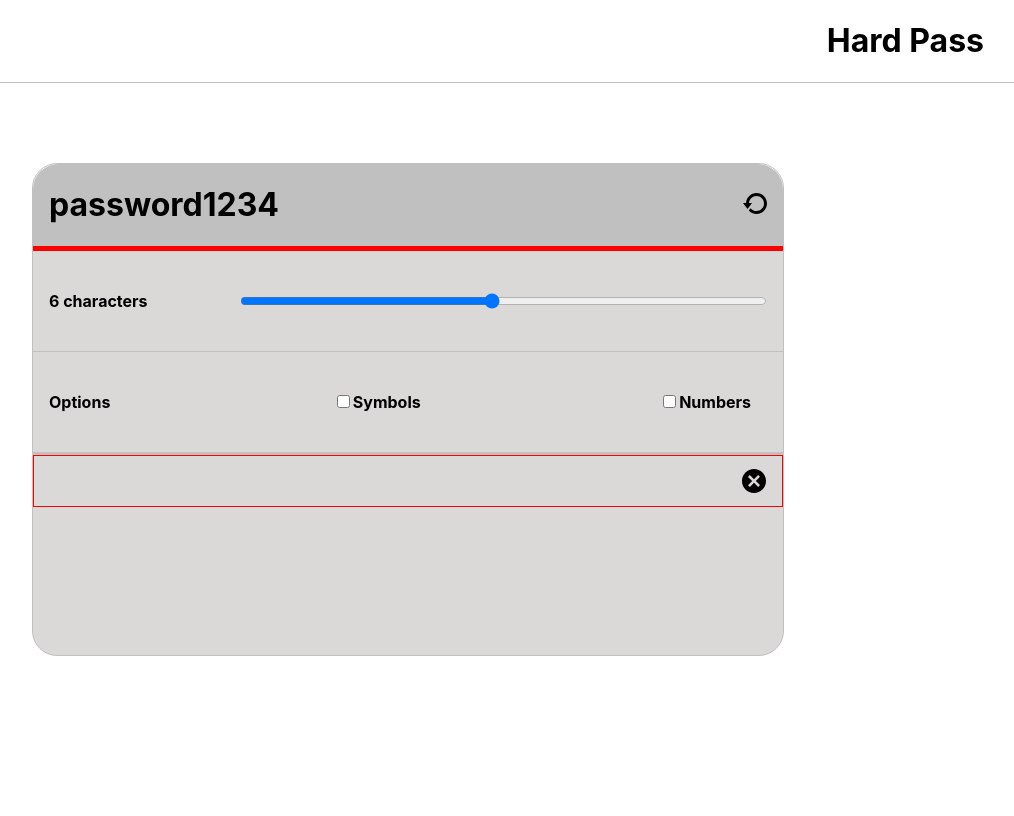
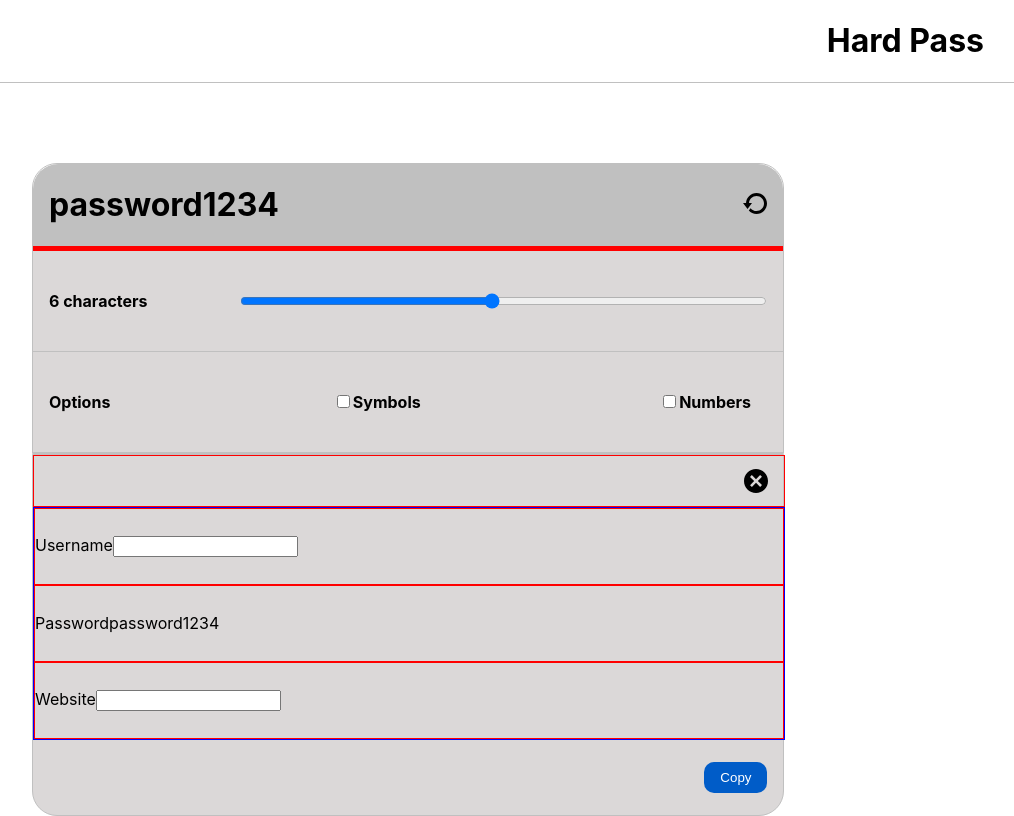
Before and after one commit to SJellen/hard-pass, a React (Create React App) app: page / in a window 1280 px wide. Both pictures are taken after a click on the button "Create Login". Shown: the whole page, without its empty margins (232-1246 px from the left). Built offline with nearby package versions, Linux system fonts and the light colour scheme.

Commit message:
layout and spacing on the slide down container

```diff
--- a/src/components/SlideDown.js
+++ b/src/components/SlideDown.js
@@ -1,11 +1,10 @@
 import React, { useContext } from "react";
 import '../styles/SlideDown.css'
 import { Context } from "../context/Context";
-import { nominalTypeHack } from "prop-types";
 
 export default function SlideDown() {
 
-    const {sliderOpen, setSliderOpen} = useContext(Context)
+    const {sliderOpen, setSliderOpen, password} = useContext(Context)
 
     return (
         <div className="slide-down-container" style={{display: sliderOpen ? '' : 'none'}}>
@@ -14,6 +13,27 @@ export default function SlideDown() {
                     <path d="M12 0c-6.627 0-12 5.373-12 12s5.373 12 12 12 12-5.373 12-12-5.373-12-12-12zm4.151 17.943l-4.143-4.102-4.117 4.159-1.833-1.833 4.104-4.157-4.162-4.119 1.833-1.833 4.155 4.102 4.106-4.16 1.849 1.849-4.1 4.141 4.157 4.104-1.849 1.849z"/>
                 </svg>
             </div>
+            <div className="input-container">
+                <div className="single-input">
+                    <label>Username
+                        <input />
+                    </label>
+                </div>
+                <div className="single-input">
+                    <label>Password
+                        {password}
+                    </label>
+                </div>
+
+                <div className="single-input">
+                    <label>Website
+                        <input />
+                    </label>
+                </div>
+            </div>
+            <div className="copy-container">
+                <span className="copy-button-container"><button >Copy</button></span>
+            </div>
         </div>
     )
 }
--- a/src/styles/SlideDown.css
+++ b/src/styles/SlideDown.css
@@ -1,10 +1,10 @@
 .slide-down-container {
     width: 99.8%;
-    height: 200px;
+    height: auto;
     background-color: rgb(219, 216, 216);
     border: 1px solid silver;
     display: flex;
-    flex-direction: row;
+    flex-direction: column;
 
     justify-content: space-between;
     border-bottom-left-radius: 25px;
@@ -15,13 +15,41 @@
 .close-container {
     border: 1px solid red;
     width: 100%;
+    height: 50px;
     display: flex;
     flex-direction: row-reverse;
+    margin-right: 1rem;
+    align-items: center;
+
+}
+
+.close-button {
     padding-right: 1rem;
-    align-items: center;
-    height: 50px;
 }
 
 .close-button:hover {
     cursor: pointer;
 }
+
+.input-container {
+    border: 1px solid blue;
+    width: 100%;
+}
+
+.single-input {
+    border: 1px solid red;
+    display: flex;
+    align-items: center;
+    height: 75px;
+}
+
+.copy-container {
+    height: 75px;
+    display: flex;
+    align-items: center;
+    flex-direction: row-reverse;
+}
+
+.copy-button-container {
+    padding-right: 1rem;
+}
```
